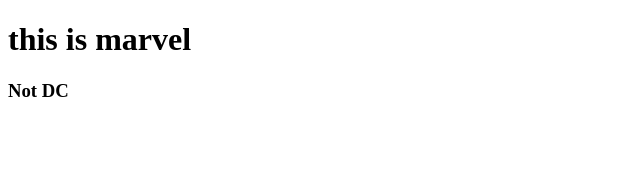
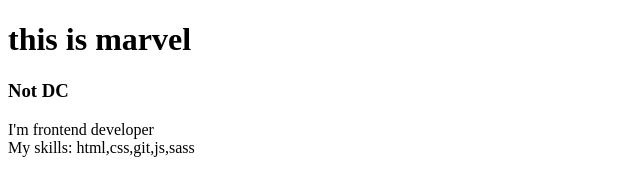
Before and after one commit to irakurnytska/marvel, a plain HTML site: page index.html in a window 1280 px wide. Shown: the whole page, without its empty margins (0-640 px from the left). Drawn offline with Linux system fonts and the light colour scheme.

Commit message:
merge branch front

```diff
--- a/index.html
+++ b/index.html
@@ -9,6 +9,8 @@
 <body>
     <h1>this is marvel</h1>
     <h3>Not DC </h3>
+    <div>I'm frontend developer</div>
+    <div>My skills: html,css,git,js,sass</div>
     <script src="script.js"></script>
 </body>
 
```
